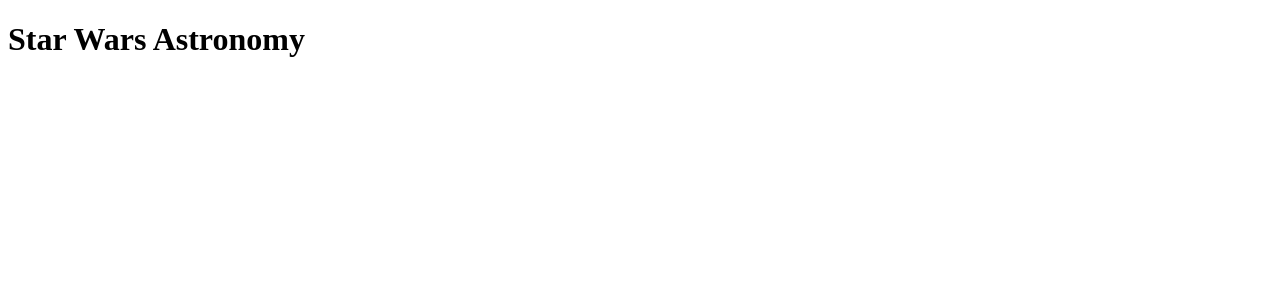
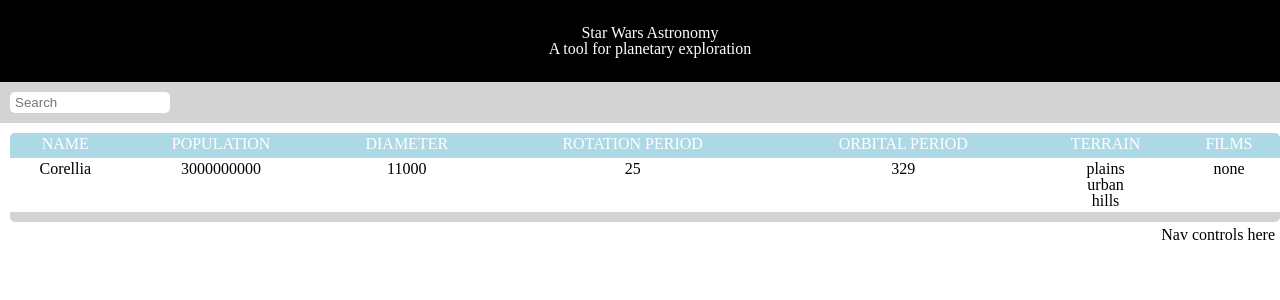
Before and after one commit to ephraimg/star-wars-astronomy, a React app: page / in a window 1280 px wide. Shown: the top 300 px of the page. Built offline with nearby package versions, Linux system fonts and the light colour scheme.

Commit message:
Create basic component structure and layout

```diff
--- /dev/null
+++ b/src/app/components/Banner.jsx
@@ -0,0 +1,8 @@
+
+import React from 'react';
+
+export const Banner = () =>
+    <div className="banner">
+        <h1>Star Wars Astronomy</h1>
+        <h3>A tool for planetary exploration</h3>
+    </div>;
--- /dev/null
+++ b/src/app/components/DataTable.jsx
@@ -0,0 +1,45 @@
+
+import React from 'react';
+
+export const DataTable = ({ data = [] }) =>
+    <table>
+    <tbody>
+      <tr>
+        <th>NAME</th>
+        <th>POPULATION</th>
+        <th>DIAMETER</th>
+        <th>ROTATION PERIOD</th>
+        <th>ORBITAL PERIOD</th>
+        <th>TERRAIN</th>
+        <th>FILMS</th>
+      </tr>
+      <tr>
+        <td>Corellia</td>
+        <td>3000000000</td>
+        <td>11000</td>
+        <td>25</td>
+        <td>329</td>
+        <td>
+            { 'plains, urban, hills'.split(', ').map(terr =>
+                <div>{terr}</div>
+            )}
+        </td>
+        <td>none</td>
+      </tr>
+      { data.map(row =>
+          <tr>
+            <td>{row.name}</td>
+            <td>{row.population}</td>
+            <td>{row.diameter}</td>
+            <td>{row.rotation_period}</td>
+            <td>{row.orbital_period}</td>
+            <td>
+                { row.terrain.split(', ').map(terr =>
+                    <div>{terr}</div>
+                )}
+            </td>
+            <td>{row.films}</td>
+          </tr>
+        )}
+    </tbody>
+    </table>
--- /dev/null
+++ b/src/app/components/Nav.jsx
@@ -0,0 +1,7 @@
+
+import React from 'react';
+
+export const Nav = () =>
+    <div className="nav">
+        <h1>Nav controls here</h1>
+    </div>;
--- /dev/null
+++ b/src/app/containers/App.jsx
@@ -0,0 +1,13 @@
+
+import React from 'react';
+import ReactDOM from 'react-dom';
+import { Banner } from '../components/Banner';
+import { Search } from './Search';
+import { Main } from './Main';
+
+export const App = () =>
+    <div>
+        <Banner />
+        <Search />
+        <Main />
+    </div>;
--- /dev/null
+++ b/src/app/containers/Main.jsx
@@ -0,0 +1,10 @@
+
+import React from 'react';
+import { DataTable } from '../components/DataTable';
+import { Nav } from '../components/Nav';
+
+export const Main = () =>
+    <div className="main">
+        <DataTable />
+        <Nav />
+    </div>;
--- /dev/null
+++ b/src/app/containers/Search.jsx
@@ -0,0 +1,9 @@
+
+import React from 'react';
+import ReactDOM from 'react-dom';
+
+export const Search = () =>
+    <div className="search">
+        <input id="search" placeholder="Search">
+        </input>
+    </div>;
--- a/src/app/index.jsx
+++ b/src/app/index.jsx
@@ -1,7 +1,9 @@
 
 import React from 'react';
 import ReactDOM from 'react-dom';
+import { App } from './containers/App';
+import './styles.css'; // to let webpack plugin find styles
 
 ReactDOM.render(
-    <h1>Star Wars Astronomy</h1>
+    <App />
 , document.getElementById('app'));
--- /dev/null
+++ b/src/app/styles.css
@@ -0,0 +1,109 @@
+
+/*
+
+    Clear the default styles using Meyer's reset
+
+    http://meyerweb.com/eric/tools/css/reset/
+    v2.0 | 20110126
+    License: none (public domain)
+
+*/
+
+html, body, div, span, applet, object, iframe,
+h1, h2, h3, h4, h5, h6, p, blockquote, pre,
+a, abbr, acronym, address, big, cite, code,
+del, dfn, em, img, ins, kbd, q, s, samp,
+small, strike, strong, sub, sup, tt, var,
+b, u, i, center,
+dl, dt, dd, ol, ul, li,
+fieldset, form, label, legend,
+table, caption, tbody, tfoot, thead, tr, th, td,
+article, aside, canvas, details, embed,
+figure, figcaption, footer, header, hgroup,
+menu, nav, output, ruby, section, summary,
+time, mark, audio, video {
+    margin: 0;
+    padding: 0;
+    border: 0;
+    font-size: 100%;
+    font: inherit;
+    vertical-align: baseline;
+}
+/* HTML5 display-role reset for older browsers */
+article, aside, details, figcaption, figure,
+footer, header, hgroup, menu, nav, section {
+    display: block;
+}
+body {
+    line-height: 1;
+}
+ol, ul {
+    list-style: none;
+}
+blockquote, q {
+    quotes: none;
+}
+blockquote:before, blockquote:after,
+q:before, q:after {
+    content: '';
+    content: none;
+}
+table {
+    border-collapse: collapse;
+    border-spacing: 0;
+}
+
+/* start custom styles */
+
+.banner {
+    width: 100%;
+    background-color: black;
+    color: white;
+    text-align: center;
+    padding: 25px 10px;
+}
+
+.search {
+    width: 100%;
+    background-color: LightGray;
+    color: black;
+    padding: 10px 10px;
+}
+
+#search {
+    width: 150px;
+    border: none;
+    border-radius: 5px;
+    padding: 3px 5px;
+}
+
+.main {
+    padding: 5px;
+}
+
+table {
+    width: 100%;
+    border-bottom: 10px solid LightGray;
+    border-radius: 5px;
+    overflow: hidden;
+    border-collapse: separate;
+    margin: 5px;
+}
+
+th {
+    background-color: LightBlue;
+    color: white;
+}
+
+tr {
+    height: 25px;
+}
+
+th, td {
+    padding: 3px;
+    text-align: center;
+}
+
+.nav {
+    text-align: right;
+}
```
Also changed, not shown: 1 other file (tests, documents, lock files or other folders).
